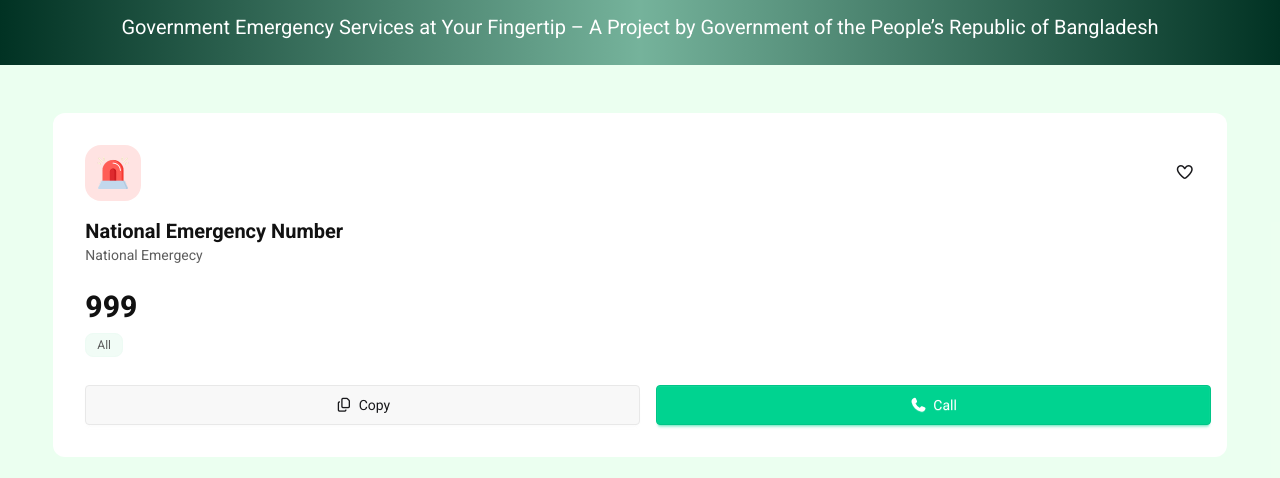
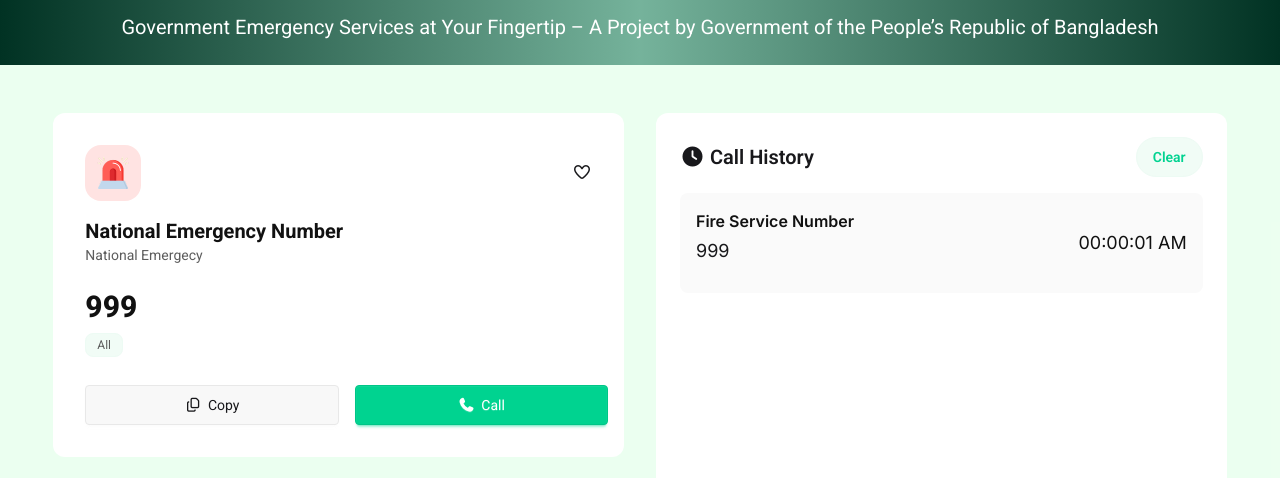
Before and after one commit to mhasantushar/w3ssmnt-phero-lp-ehotline-b12a05, a plain HTML site: page index.html in a window 1280 px wide. Shown: the part 287-765 px from the top of the page. Drawn offline with nearby package versions, Linux system fonts and the light colour scheme; a web font is replaced by a local one.

Commit message:
first md state done

```diff
--- a/index.html
+++ b/index.html
@@ -79,8 +79,8 @@
       </section>
 
       <!-- main content area starts here -->
-      <section class="gap-8 grid grid-cols-1 mx-auto mb-12 w-11/12">
-        <section id="grid-info-gallery" class="gap-6 grid grid-cols-1 font-['roboto']">
+      <section class="gap-8 grid grid-cols-1 sm:grid-cols-2 mx-auto w-11/12">
+        <section id="grid-info-gallery" class="gap-6 grid font-['roboto']">
 
           <!-- national emergency number -->
           <article class="bg-white p-8 rounded-xl">
@@ -267,13 +267,13 @@
           <section id="call-records" class="space-y-4 font-['inter']">
 
             <!-- template call event - will remain hidden -->
-            <!-- <div class="sm:flex sm:justify-between sm:items-center sm:gap-2 space-y-3 bg-[#fafafa] p-4 rounded-lg">
+            <div class="sm:flex sm:justify-between sm:items-center sm:gap-2 space-y-3 bg-[#fafafa] p-4 rounded-lg">
               <div>
                 <h3 class="font-semibold text-[#111111]">Fire Service Number</h3>
                 <p class="mt-1 text-[5c5c5c] text-lg">999</p>
               </div>
               <p class="text-[#111111] text-lg sm:text-right">00:00:01 AM</p>
-            </div> -->
+            </div>
           </section>
 
         </aside>
```
